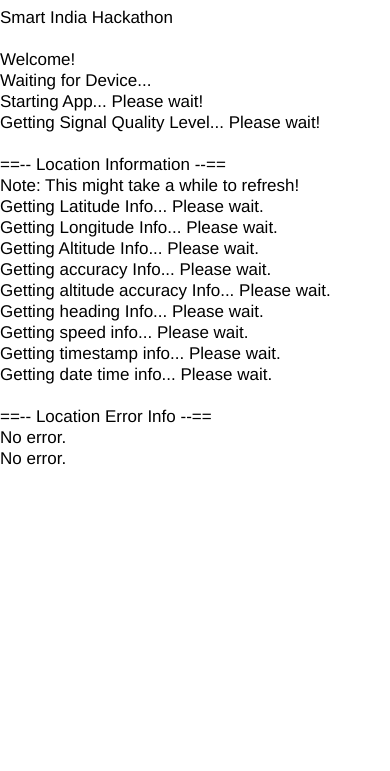
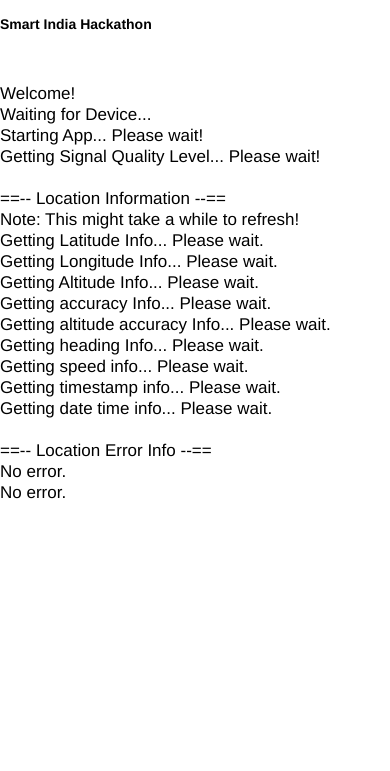
Before and after one commit to rajatchd/SIH2020_PJ234_GLiTCH-_GitRepository_COEP, a plain HTML site: page com.glitchclan.signal/www/index.html in a window 390 px wide. Shown: the part 73-844 px from the top of the page. Drawn offline with Linux system fonts and the light colour scheme; some packages are replaced by stand-ins of ours.

Commit message:
Update index.html

```diff
--- a/com.glitchclan.signal/www/index.html
+++ b/com.glitchclan.signal/www/index.html
@@ -11,7 +11,7 @@
     <script type="text/javascript" src="js/index.js"></script>
     <h1>Signal Strength App</h1>
     <h3> by GLiTCH Clan</h3>
-    </h5> Smart India Hackathon</h5>
+    <h5> Smart India Hackathon</h5>
     <br>
 </head>
 
```
